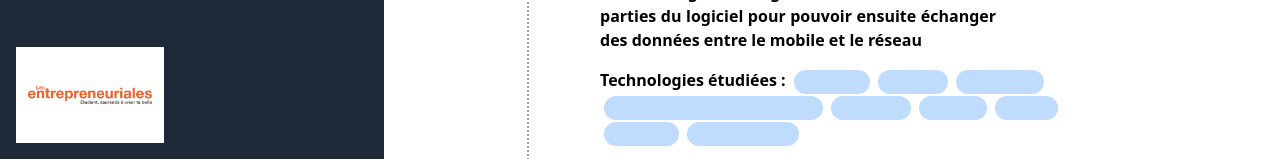
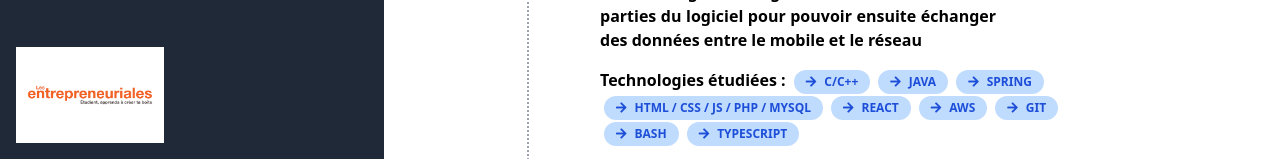
Before and after one commit to bastiengrignon/portfolio, a React (Create React App) app: page / in a window 1280 px wide. Shown: the part 641-800 px from the top of the page. Built offline with nearby package versions, Linux system fonts and the light colour scheme.

Commit message:
:ambulance: Fix purge color

```diff
--- a/src/components/Tag/index.tsx
+++ b/src/components/Tag/index.tsx
@@ -41,13 +41,13 @@ const Tag: React.FC<TagProps> = ({
     const convertTextColorToTailwindColor = (color: TagColor): string => {
         switch (color) {
             case TagColor.blue:
-                return "text-blue-200"
+                return "text-blue-700"
             case TagColor.green:
-                return "text-green-200"
+                return "text-green-700"
             case TagColor.yellow:
-                return "text-yellow-200"
+                return "text-yellow-700"
             case TagColor.red:
-                return "text-red-200"
+                return "text-red-700"
             default:
                 console.error("Color not found")
                 return ""
```
